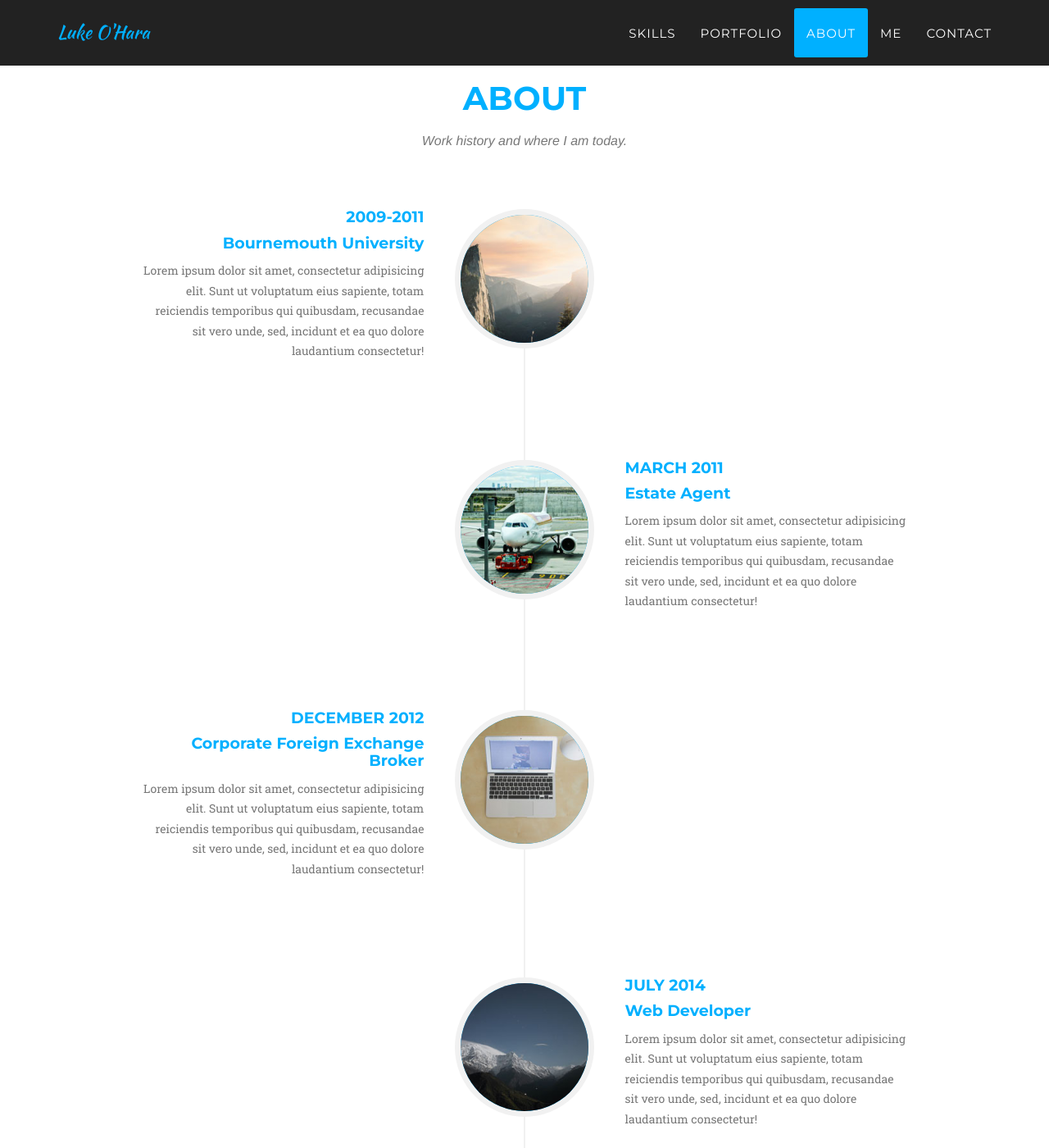
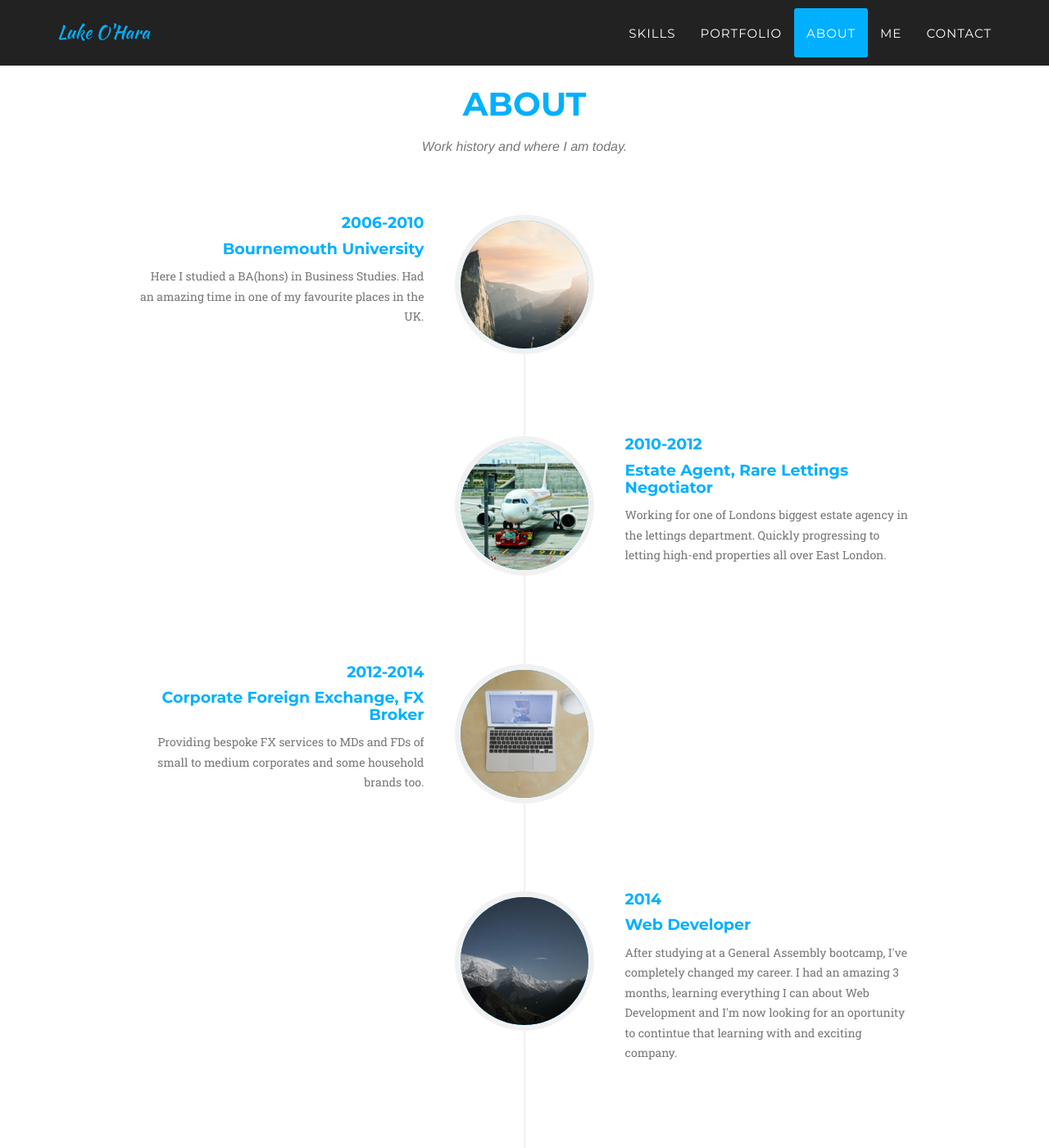
Before and after one commit to luke-c-ohara/luke-c-ohara.github.io, a Jekyll site: the page built from index.html, in a window 1280 px wide and 1400 px high, scrolled down 2369 px. Shown: the whole window at 82% size. Built offline with Jekyll 4.4.1, drawn with Linux system fonts in a browser that asks for light colours; some web fonts are replaced; some of the changed text lies outside the part shown.

Commit message:
replacing and removing unused imgs, updating mail

```diff
--- a/_config.yml
+++ b/_config.yml
@@ -23,20 +23,14 @@ people:
     - title: twitter
       url: http://twitter.com/luke_c_ohara
     - title: facebook
-      url: #
-    - title: stack-overflow
-      url: #
+      url: http://www.facebook.com/luke.ohara
 
 # Social networks usernames (many more available: google-plus, flickr, dribbble, pinterest, instagram, tumblr, linkedin, etc.)
 social:
   - title: twitter
     url: http://twitter.com/luke_c_ohara
   - title: facebook
-    url:
-  - title: stack-overflow
-    url: http://stackoverflow.com/questions/tagged/jekyll
-  - title: bitbucket
-    url: http://bitbucket.org/jekyll
+    url: http://www.facebook.com/luke.ohara
   - title: github
     url: http://github.com/luke-c-ohara
 
--- a/_includes/about.html
+++ b/_includes/about.html
@@ -16,11 +16,11 @@
                             </div>
                             <div class="timeline-panel">
                                 <div class="timeline-heading">
-                                    <h4>2009-2011</h4>
+                                    <h4>2006-2010</h4>
                                     <h4 class="subheading">Bournemouth University</h4>
                                 </div>
                                 <div class="timeline-body">
-                                    <p class="text-muted">Lorem ipsum dolor sit amet, consectetur adipisicing elit. Sunt ut voluptatum eius sapiente, totam reiciendis temporibus qui quibusdam, recusandae sit vero unde, sed, incidunt et ea quo dolore laudantium consectetur!</p>
+                                    <p class="text-muted">Here I studied a BA(hons) in Business Studies. Had an amazing time in one of my favourite places in the UK.</p>
                                 </div>
                             </div>
                         </li>
@@ -30,11 +30,11 @@
                             </div>
                             <div class="timeline-panel">
                                 <div class="timeline-heading">
-                                    <h4>March 2011</h4>
-                                    <h4 class="subheading">Estate Agent</h4>
+                                    <h4>2010-2012</h4>
+                                    <h4 class="subheading">Estate Agent, Rare Lettings Negotiator</h4>
                                 </div>
                                 <div class="timeline-body">
-                                    <p class="text-muted">Lorem ipsum dolor sit amet, consectetur adipisicing elit. Sunt ut voluptatum eius sapiente, totam reiciendis temporibus qui quibusdam, recusandae sit vero unde, sed, incidunt et ea quo dolore laudantium consectetur!</p>
+                                    <p class="text-muted">Working for one of Londons biggest estate agency in the lettings department. Quickly progressing to letting high-end properties all over East London.</p>
                                 </div>
                             </div>
                         </li>
@@ -44,11 +44,11 @@
                             </div>
                             <div class="timeline-panel">
                                 <div class="timeline-heading">
-                                    <h4>December 2012</h4>
-                                    <h4 class="subheading">Corporate Foreign Exchange Broker</h4>
+                                    <h4>2012-2014</h4>
+                                    <h4 class="subheading">Corporate Foreign Exchange, FX Broker</h4>
                                 </div>
                                 <div class="timeline-body">
-                                    <p class="text-muted">Lorem ipsum dolor sit amet, consectetur adipisicing elit. Sunt ut voluptatum eius sapiente, totam reiciendis temporibus qui quibusdam, recusandae sit vero unde, sed, incidunt et ea quo dolore laudantium consectetur!</p>
+                                    <p class="text-muted">Providing bespoke FX services to MDs and FDs of small to medium corporates and some household brands too.</p>
                                 </div>
                             </div>
                         </li>
@@ -58,11 +58,11 @@
                             </div>
                             <div class="timeline-panel">
                                 <div class="timeline-heading">
-                                    <h4>July 2014</h4>
+                                    <h4>2014</h4>
                                     <h4 class="subheading">Web Developer<h4>
                                 </div>
                                 <div class="timeline-body">
-                                    <p class="text-muted">Lorem ipsum dolor sit amet, consectetur adipisicing elit. Sunt ut voluptatum eius sapiente, totam reiciendis temporibus qui quibusdam, recusandae sit vero unde, sed, incidunt et ea quo dolore laudantium consectetur!</p>
+                                    <p class="text-muted">After studying at a General Assembly bootcamp, I've completely changed my career. I had an amazing 3 months, learning everything I can about Web Development and I'm now looking for an oportunity to contintue that learning with and exciting company.</p>
                                 </div>
                             </div>
                         </li>
--- a/_includes/team.html
+++ b/_includes/team.html
@@ -26,7 +26,7 @@
             </div>
             <div class="row">
                 <div class="col-lg-8 col-lg-offset-2 text-center">
-                    <p class="large text-muted">Lorem ipsum dolor sit amet, consectetur adipisicing elit. Aut eaque, laboriosam veritatis, quos non quis ad perspiciatis, totam corporis ea, alias ut unde.</p>
+                    <p class="large text-muted">Supporting my beloved Coventry City, spending time with family and friends</p>
                 </div>
             </div>
         </div>
--- a/_posts/2014-07-17-project-2.markdown
+++ b/_posts/2014-07-17-project-2.markdown
@@ -3,7 +3,7 @@ title: WiFinder
 subtitle: Website Design
 layout: default
 modal-id: 2
-date: 2014-09-15
+date: 2014-08-15
 img: escape.png
 thumbnail: escape-thumbnail.png
 alt: image-alt
--- a/_posts/2014-07-18-project-1.markdown
+++ b/_posts/2014-07-18-project-1.markdown
@@ -3,7 +3,7 @@ title: GA-Planner
 subtitle: Website Design
 layout: default
 modal-id: 1
-date: 2014-08-31
+date: 2014-09-31
 img: dreams.png
 thumbnail: dreams-thumbnail.png
 alt: image-alt
```
Also changed, not shown: img/portfolio/dreams-thumbnail.png, img/portfolio/dreams.png, img/portfolio/escape-thumbnail.png, img/portfolio/escape.png, img/portfolio/golden-thumbnail.png, img/portfolio/golden.png, img/portfolio/roundicons-thumbnail.png (deleted), img/portfolio/roundicons.png (deleted), img/portfolio/startup-framework-thumbnail.png (deleted), img/portfolio/startup-framework.png (deleted), img/portfolio/treehouse-thumbnail.png (deleted), img/portfolio/treehouse.png (deleted), 1 other file.
